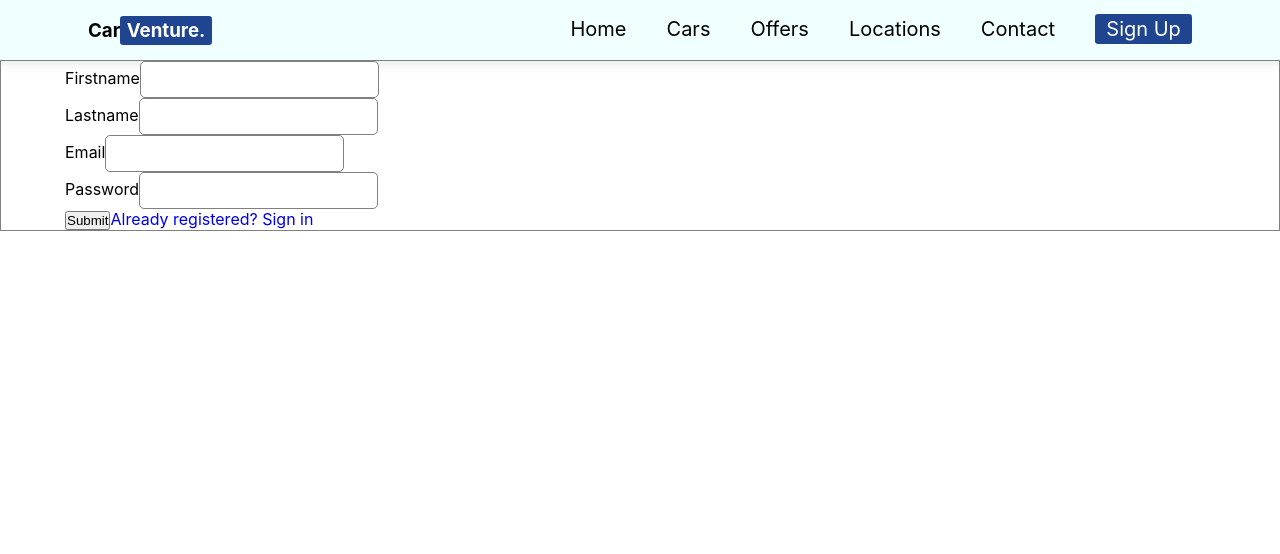
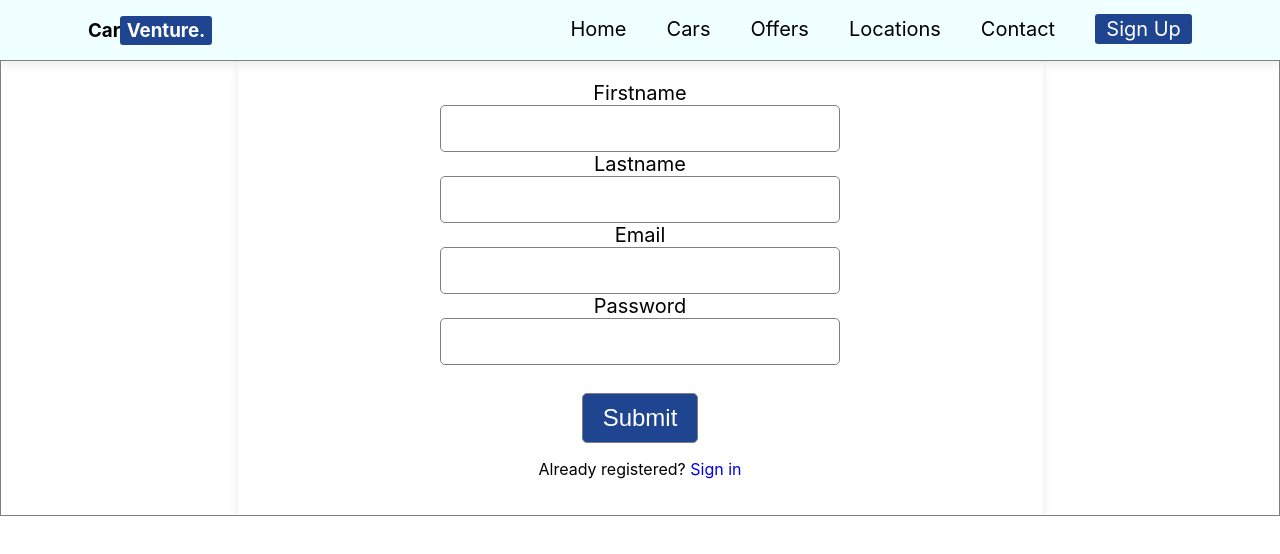
Before and after one commit to Ebbbbby/CarVenture, a React (Create React App) app: page / in a window 1280 px wide. Shown: the top 554 px of the page. Built offline with nearby package versions, Linux system fonts and the light colour scheme.

Commit message:
register styles

```diff
--- a/src/components/navbar/Auth/Register.jsx
+++ b/src/components/navbar/Auth/Register.jsx
@@ -29,7 +29,9 @@ const Register = () => {
               <button type="submit" value="">
                 Submit
               </button>
-              <a href="#">Already registered? Sign in</a>
+              <p>
+                Already registered? <a href="#">Sign in</a>
+              </p>
             </div>
           </div>
         </form>
--- a/src/components/navbar/Auth/register.css
+++ b/src/components/navbar/Auth/register.css
@@ -4,13 +4,42 @@
 
 }
 .form__control{
+width: 70%;
+margin: 0 auto;
+padding: 20px 50px;
+justify-content: center;
+box-shadow: 0px 5px 10px rgba(0, 0, 0, 0.08);
+text-align: center;
 
 }
+.form__input{
+    font-size: 20px;
 
+
+
+}
 .form__input input{
+    display: flex;
+    flex-direction: column;
     outline: none;
     border: 1px solid grey;
     border-radius: 5px;
-    padding: 10px 30px;
+    padding: 15px 70px;
+    margin: 6px 0 6px 0px;
+    width: 400px;
+    margin: 0 auto;
 
 }
+.submit__btn {
+    margin-top: 1.7rem;
+
+}
+.submit__btn button{
+font-size: 24px;
+border: 1px solid grey;
+outline: 0;
+background-color: var(--bg-color);
+color: #fff;
+padding: 10px 20px;
+border-radius: 5px;
+}
```
